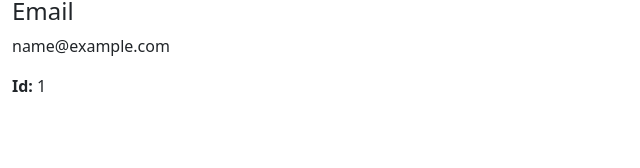
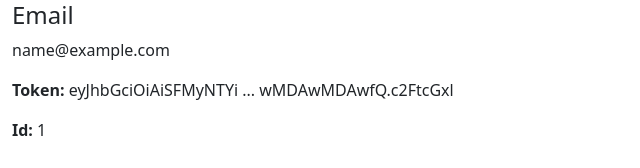
Before and after one commit to mourice-oduor/Top-Up, a React (Vite) app in the folder client/: page /profile in a window 1280 px wide. Shown: the part 505-673 px from the top of the page, without its empty margins (0-640 px from the left). Built offline with nearby package versions, Linux system fonts and the light colour scheme; sample sign-in values are in the browser's storage.

Commit message:
update page

```diff
--- a/client/src/pages/profile/Profile.tsx
+++ b/client/src/pages/profile/Profile.tsx
@@ -1,11 +1,7 @@
-import { Button } from "react-bootstrap";
-import { ProfilePageProps } from "./index";
 import { getCurrentUser } from "../../redux/actions/userActions";
 import { Link } from "react-router-dom";
-// import "./Profile.css";
 
 function Profile() {
-  // const { logout } = props;
   const currentUser = getCurrentUser();
 
   return (
@@ -15,7 +11,7 @@ function Profile() {
         {/* currentUser?.data?.avatar?.url */}
         <img
           src={"https://reqres.in/img/faces/2-image.jpg"}
-          alt={currentUser?.data?.first_name}
+          alt={currentUser?.first_name}
           style={{ display: "block", width: "30vh", height: 'auto', margin: '5%' }}
         />
         <Link to="/profile/edit">Edit Profile</Link>
@@ -37,10 +33,10 @@ function Profile() {
           <p>{currentUser.email}</p>
         </div>
 
-        {/* <p>
-          <strong>Token:</strong> {currentUser?.accessToken.substring(0, 20)} ...{" "}
-          {currentUser?.accessToken.substr(currentUser?.accessToken.length - 20)}
-        </p> */}
+        <p>
+          <strong>Token:</strong> {currentUser.token.substring(0, 20)} ...{" "}
+          {currentUser.token.substr(currentUser?.token.length - 20)}
+        </p>
         <p>
           <strong>Id:</strong> {currentUser?.id}
         </p>
```
